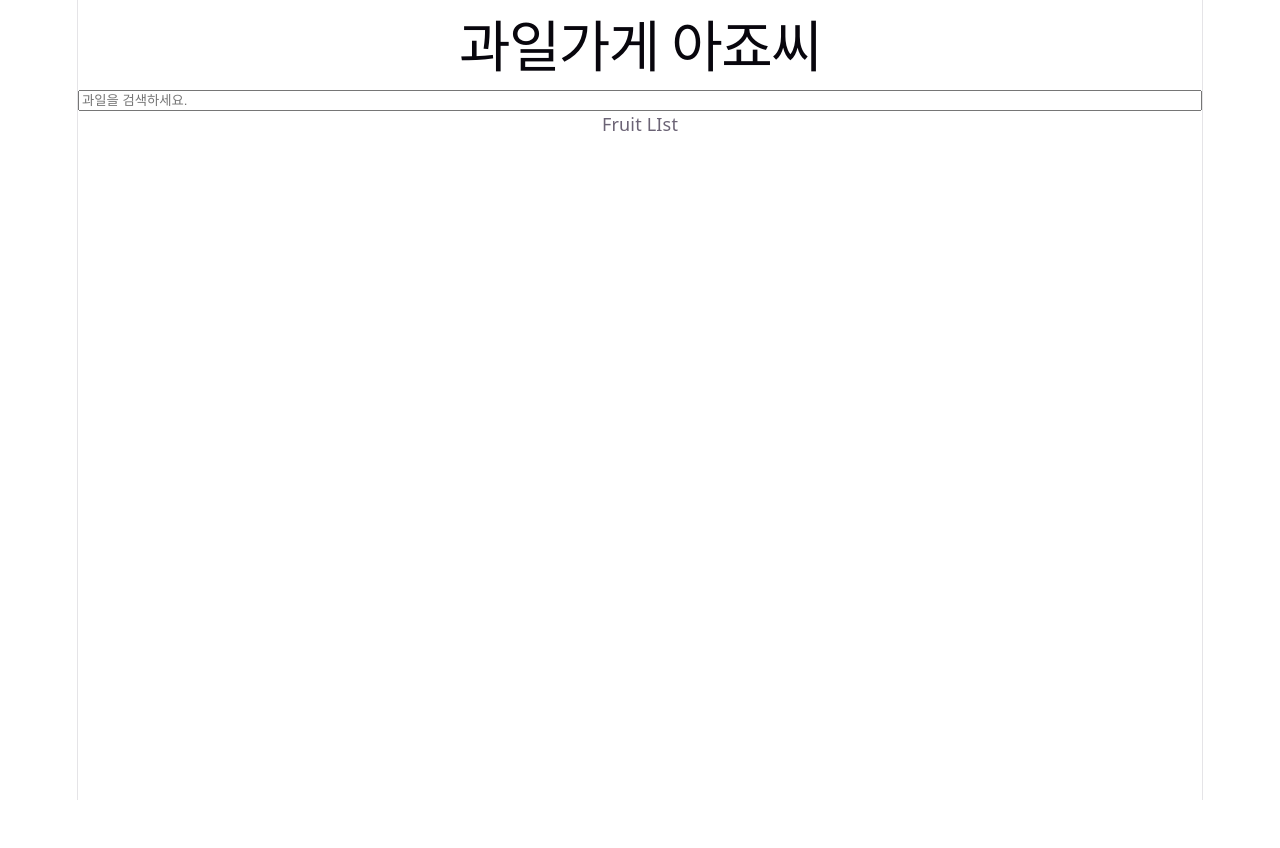
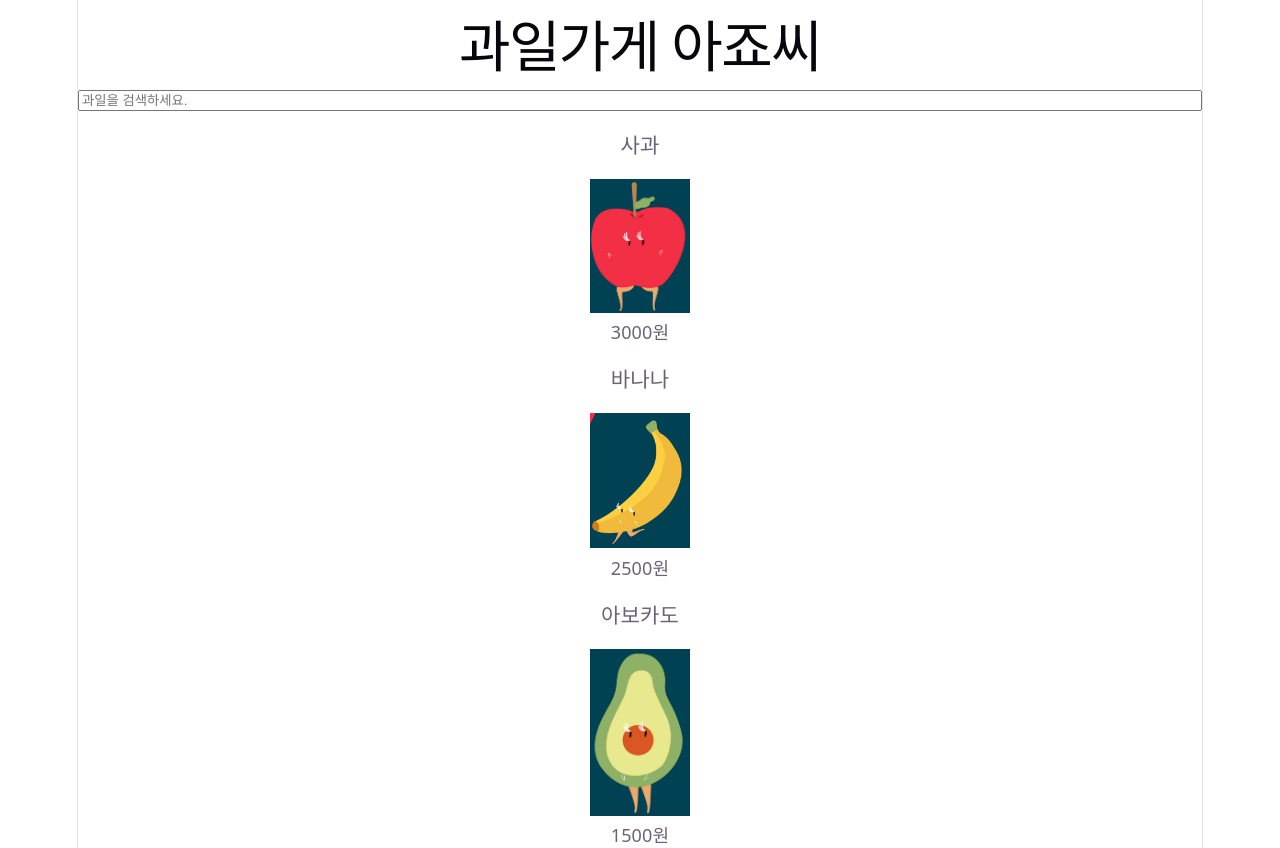
Before and after one commit to kimji0130/fruit_ajossi, a React (Vite) app: page / in a window 1280 px wide. Before the commit the page ends 800 px from the top, so only its background shows below. Built offline with nearby package versions, Linux system fonts and the light colour scheme.

Commit message:
feat : FruitCard, FruitList map() and prop strat

```diff
--- a/src/App.jsx
+++ b/src/App.jsx
@@ -8,6 +8,7 @@ import FruitList from "./components/FruitList"
 import "./App.css"
 import apple from "./assets/apple.png";
 import banana from "./assets/banana.png";
+import abocado from "./assets/abocado.png";
 
 
 function App() {
@@ -26,6 +27,12 @@ function App() {
       name: "바나나",
       price: 2500,
       img: banana,
+    },
+    {
+      id: 3,
+      name: "아보카도",
+      price: 1500,
+      img: abocado,
     }
   ];
 
@@ -34,9 +41,9 @@ function App() {
     <Header />
     <Search />
     <FruitList fruits={fruits} />
-    {/* react가 내부적으로 FruitList({fruits:fruits}); 이렇게 호출한 것과 동일 */}
 
 
+    {/* react가 내부적으로 FruitList({fruits:fruits}); 이렇게 호출한 것과 동일 */}
 
 
       {/* <section id="center">
@@ -163,4 +170,4 @@ function App() {
 }
 
 
-export default App
+export default App;
--- a/src/components/FruitCard.jsx
+++ b/src/components/FruitCard.jsx
@@ -1,8 +1,17 @@
-import apple from "../assets/apple.png";
+// import apple from "../assets/apple.png"
+// import banana from "../assets/banana.png"
+// import abocado from "../assets/abocado.png"
 
-function FruitCard() {
-  return <img src={apple} alt="사과" />;
-  // <img src={banana} alt="바나나" />;
+function FruitCard({name, price, img}) {
+  return (
+    <div>
+      <h3>{name}</h3>
+      {/* <img src={apple} alt="사과" width="100" /> */}
+      <img src={img} alt={name} width="100" />
+      <p>{price}원</p>
+    </div>
+  )
+
 }
 
 export default FruitCard;
--- a/src/components/FruitList.jsx
+++ b/src/components/FruitList.jsx
@@ -1,11 +1,27 @@
+import FruitCard from "./FruitCard";
+
 function FruitList({fruits}){
-  console.log(fruits);
-  console.log(fruits[0]);
 
+  // console.log(fruits);
+  // console.log(fruits[0]);
   return(
+    // <div>
+    //   Fruit LIst
+    // </div>
+
     <div>
-      Fruit LIst
+      {fruits.map((fruit) => (
+        <FruitCard
+          key = {fruit.id}
+          name = {fruit.name}
+          price = {fruit.price}
+          img = {fruit.img}
+        // <p>{fruit.name}</p>
+        />
+      ))}
     </div>
+
+
   );
 }
 
```
